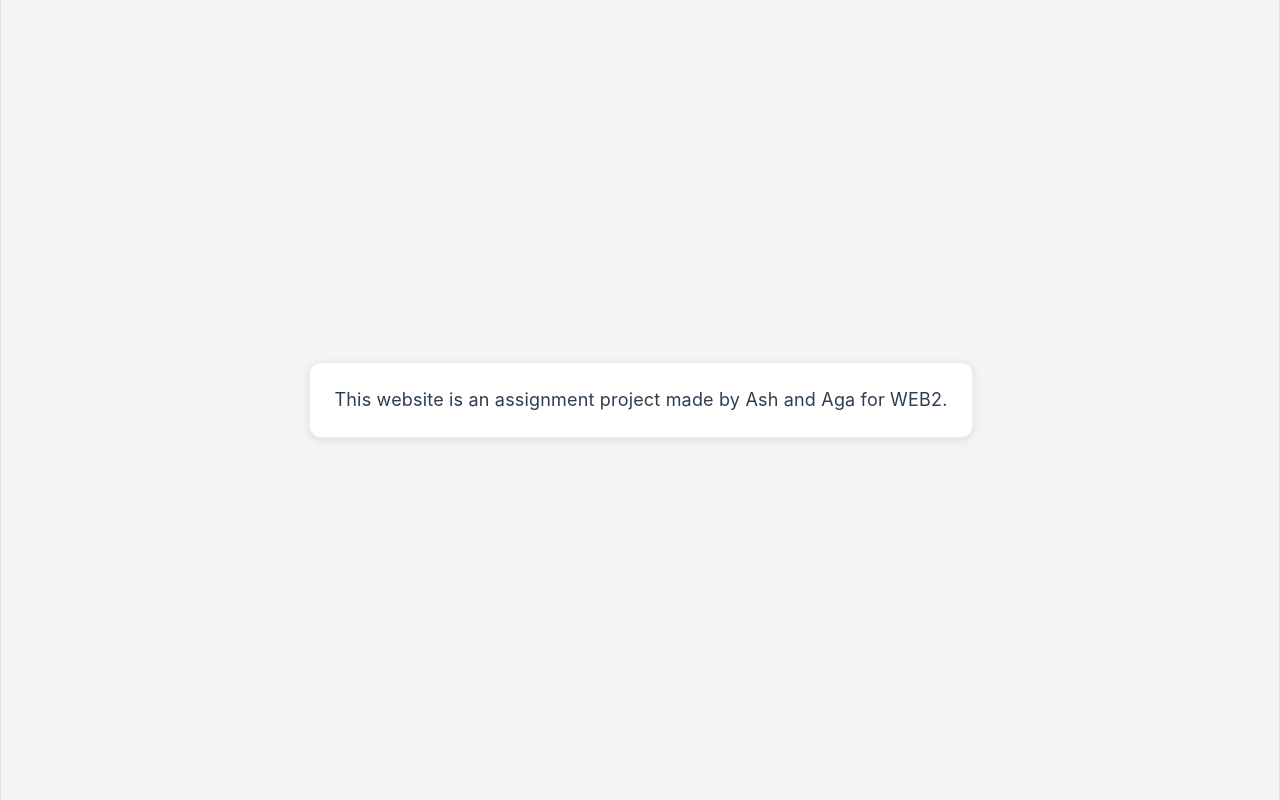
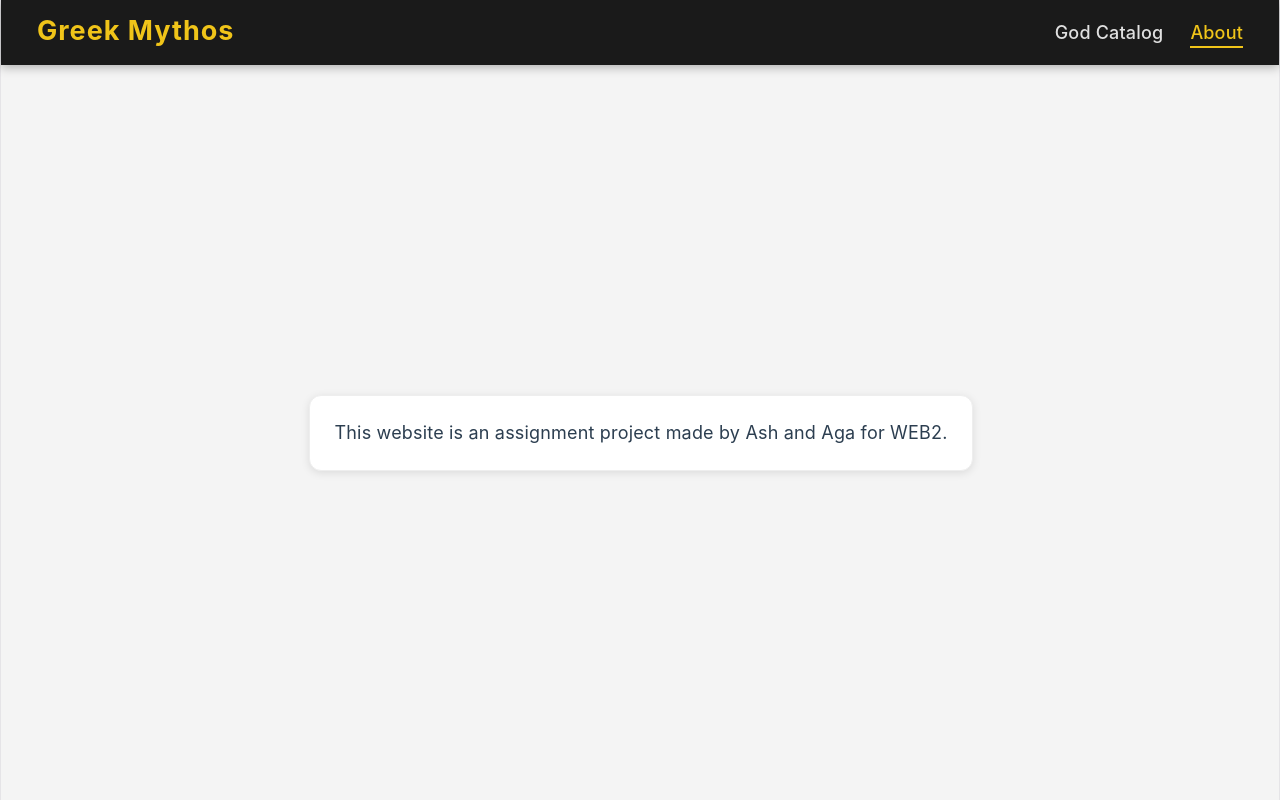
Before and after one commit to agaef5/GreekMythologyCatalogue, a React (Vite) app in the folder greek-myths/: page /about in a window 1280 px wide. Built offline with nearby package versions, Linux system fonts and the light colour scheme; the HTML template or start-up script is replaced by a standard one.

Commit message:
navbar links

```diff
--- a/greek-myths/src/App.css
+++ b/greek-myths/src/App.css
@@ -6,6 +6,18 @@
   max-width: 1400px;
   gap: 1.5rem;
   padding: 1rem;
+}
+
+.nextprev-button {
+  background-color: white;
+  padding: 0.5rem;
+  border-radius: 6px;
+  box-shadow: 0 2px 8px rgba(0, 0, 0, 0.1);
+}
+
+.nextprev-button:hover {
+  transform: translateY(-1px);
+  border-color: #ffd700; /* Gold accent */
 }
 
 .hero {
--- a/greek-myths/src/App.jsx
+++ b/greek-myths/src/App.jsx
@@ -5,10 +5,12 @@ import "./App.css";
 import CatalogPage from "./pages/CatalogPage";
 import AboutPage from "./pages/AboutPage";
 import GodDetailPage from "./pages/GodDetailPage";
+import Navbar from "./components/NavBar";
 
 function App() {
   return (
     <>
+      <Navbar />
       <Routes>
         <Route index element={<CatalogPage />} />
         <Route path="/:category/:id" element={<GodDetailPage />} />
--- a/greek-myths/src/components/Navbar.jsx
+++ b/greek-myths/src/components/Navbar.jsx
@@ -1,16 +1,12 @@
-import React from 'react';
-import { Link, useLocation } from 'react-router-dom';
-import './Navbar.css';
+import { Link, useLocation } from "react-router-dom";
+import "./Navbar.css";
 
 const Navbar = () => {
   const location = useLocation();
 
   const navLinks = [
-    { name: 'All', path: '/' },
-    { name: 'Gods', path: '/gods' },
-    { name: 'Heroes', path: '/heroes' },
-    { name: 'Monsters', path: '/monsters' },
-    { name: 'Titans', path: '/titans' },
+    { name: "God Catalog", path: "/" },
+    { name: "About", path: "/about" },
   ];
 
   return (
@@ -24,7 +20,7 @@ const Navbar = () => {
           <li key={link.path}>
             <Link
               to={link.path}
-              className={location.pathname === link.path ? 'active' : ''}
+              className={location.pathname === link.path ? "active" : ""}
             >
               {link.name}
             </Link>
--- a/greek-myths/src/pages/CatalogPage.jsx
+++ b/greek-myths/src/pages/CatalogPage.jsx
@@ -102,6 +102,7 @@ function CatalogPage() {
               }}
             >
               <button
+                className="nextprev-button"
                 onClick={() => setCurrentPage((p) => p - 1)}
                 disabled={currentPage === 1}
               >
@@ -111,6 +112,7 @@ function CatalogPage() {
                 {currentPage} / {totalPages}
               </span>
               <button
+                className="nextprev-button"
                 onClick={() => setCurrentPage((p) => p + 1)}
                 disabled={currentPage === totalPages}
               >
```
